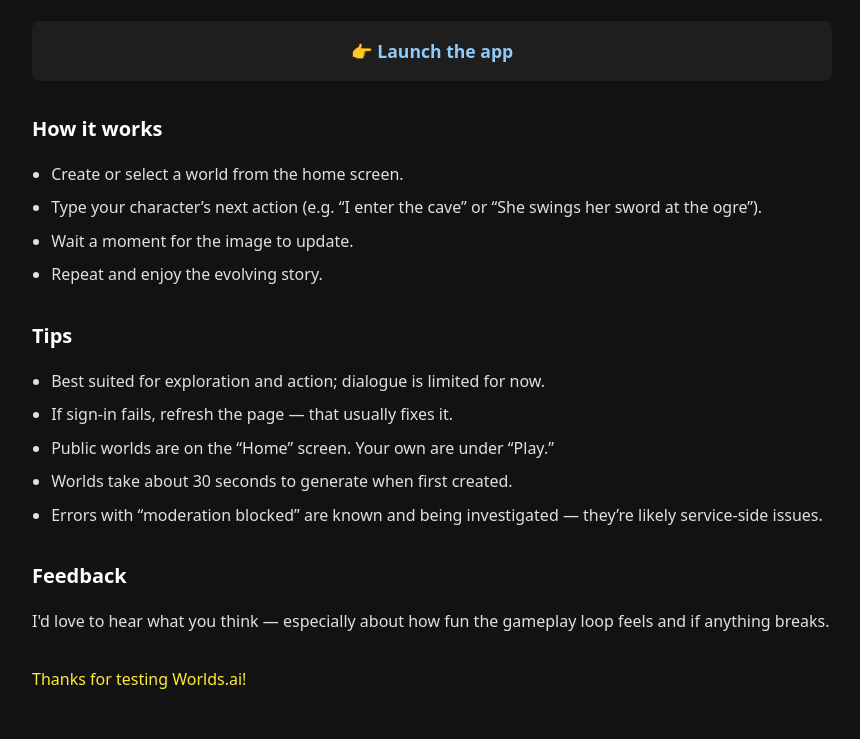
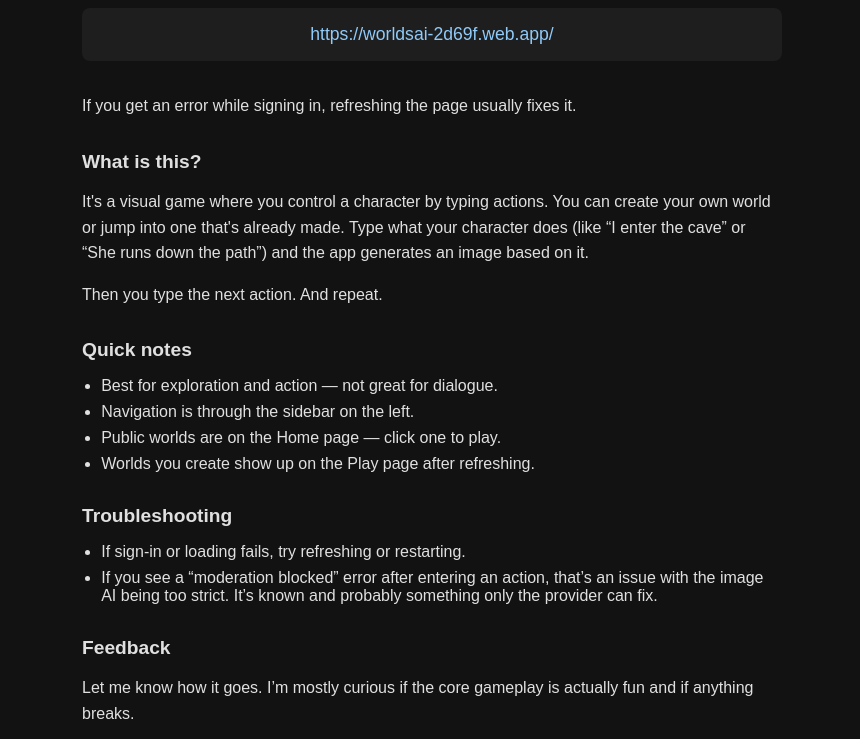
Before and after one commit to WorldsAI/WorldsAI-Testing, a plain HTML site: page index.html in a window 1280 px wide. Shown: the part 175-914 px from the top of the page, without its empty margins (208-1068 px from the left). Drawn offline with Linux system fonts and the light colour scheme.

Commit message:
Update index.html

```diff
--- a/index.html
+++ b/index.html
@@ -3,36 +3,41 @@
 <head>
   <meta charset="UTF-8" />
   <meta name="viewport" content="width=device-width, initial-scale=1.0" />
-  <title>Worlds.ai – AI Story Explorer</title>
+  <title>Worlds.ai Test</title>
   <style>
     body {
       margin: 0;
-      font-family: system-ui, sans-serif;
+      padding: 2rem;
+      font-family: sans-serif;
       background-color: #121212;
       color: #e0e0e0;
-      padding: 2rem;
-      line-height: 1.6;
+    }
+    .container {
+      max-width: 700px;
+      margin: auto;
     }
     a {
       color: #90caf9;
       text-decoration: none;
-      font-weight: bold;
     }
     a:hover {
       text-decoration: underline;
     }
-    .container {
-      max-width: 800px;
-      margin: auto;
+    .link-box {
+      margin: 2rem 0;
+      background-color: #1e1e1e;
+      padding: 1rem;
+      border-radius: 8px;
+      text-align: center;
+      font-size: 1.1rem;
     }
     h1 {
-      font-size: 2rem;
-      margin-bottom: 0.5rem;
+      font-size: 1.8rem;
+      margin-bottom: 1rem;
     }
     h2 {
       margin-top: 2rem;
-      font-size: 1.25rem;
-      color: #ffffff;
+      font-size: 1.2rem;
     }
     ul {
       padding-left: 1.2rem;
@@ -40,51 +45,54 @@
     li {
       margin-bottom: 0.5rem;
     }
-    .link-box {
-      margin-top: 1.5rem;
-      padding: 1rem;
-      background-color: #1e1e1e;
-      border-radius: 8px;
-      text-align: center;
-      font-size: 1.1rem;
+    p {
+      line-height: 1.6;
     }
   </style>
 </head>
 <body>
   <div class="container">
-    <h1>Welcome to <strong>Worlds.ai</strong></h1>
+    <h1>Worlds.ai Testing</h1>
+
     <p>
-      This is a browser-based AI storytelling app. You create or explore fantasy worlds, then guide your character by typing in actions — and the world visually evolves with AI-generated images.
+      I've got the app ready for you to test. Just click below, sign in with Google, and you’ll have 50 free images to use.
     </p>
 
     <div class="link-box">
-      👉 <a href="https://worldsai-2d69f.web.app/" target="_blank">Launch the app</a>
+      <a href="https://worldsai-2d69f.web.app/" target="_blank">https://worldsai-2d69f.web.app/</a>
     </div>
 
-    <h2>How it works</h2>
+    <p>If you get an error while signing in, refreshing the page usually fixes it.</p>
+
+    <h2>What is this?</h2>
+    <p>
+      It's a visual game where you control a character by typing actions. You can create your own world or jump into one that's already made. Type what your character does (like “I enter the cave” or “She runs down the path”) and the app generates an image based on it.
+    </p>
+    <p>
+      Then you type the next action. And repeat.
+    </p>
+
+    <h2>Quick notes</h2>
     <ul>
-      <li>Create or select a world from the home screen.</li>
-      <li>Type your character’s next action (e.g. “I enter the cave” or “She swings her sword at the ogre”).</li>
-      <li>Wait a moment for the image to update.</li>
-      <li>Repeat and enjoy the evolving story.</li>
+      <li>Best for exploration and action — not great for dialogue.</li>
+      <li>Navigation is through the sidebar on the left.</li>
+      <li>Public worlds are on the Home page — click one to play.</li>
+      <li>Worlds you create show up on the Play page after refreshing.</li>
     </ul>
 
-    <h2>Tips</h2>
+    <h2>Troubleshooting</h2>
     <ul>
-      <li>Best suited for exploration and action; dialogue is limited for now.</li>
-      <li>If sign-in fails, refresh the page — that usually fixes it.</li>
-      <li>Public worlds are on the “Home” screen. Your own are under “Play.”</li>
-      <li>Worlds take about 30 seconds to generate when first created.</li>
-      <li>Errors with “moderation blocked” are known and being investigated — they’re likely service-side issues.</li>
+      <li>If sign-in or loading fails, try refreshing or restarting.</li>
+      <li>If you see a “moderation blocked” error after entering an action, that’s an issue with the image AI being too strict. It’s known and probably something only the provider can fix.</li>
     </ul>
 
     <h2>Feedback</h2>
     <p>
-      I'd love to hear what you think — especially about how fun the gameplay loop feels and if anything breaks.
+      Let me know how it goes. I’m mostly curious if the core gameplay is actually fun and if anything breaks.
     </p>
 
     <p style="margin-top: 2rem; color: #ffeb3b;">
-      Thanks for testing Worlds.ai!
+      Thanks for helping test Worlds.ai!
     </p>
   </div>
 </body>
```
